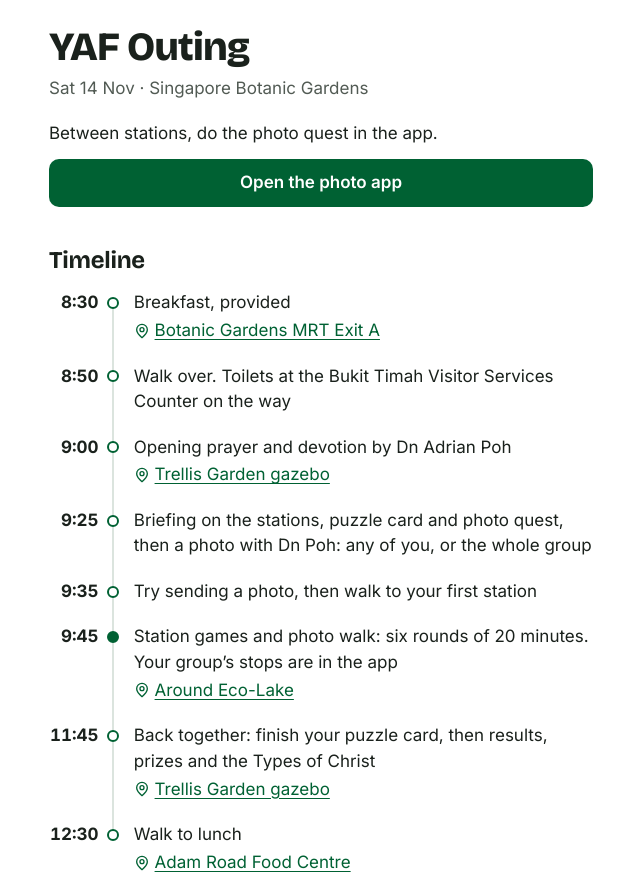
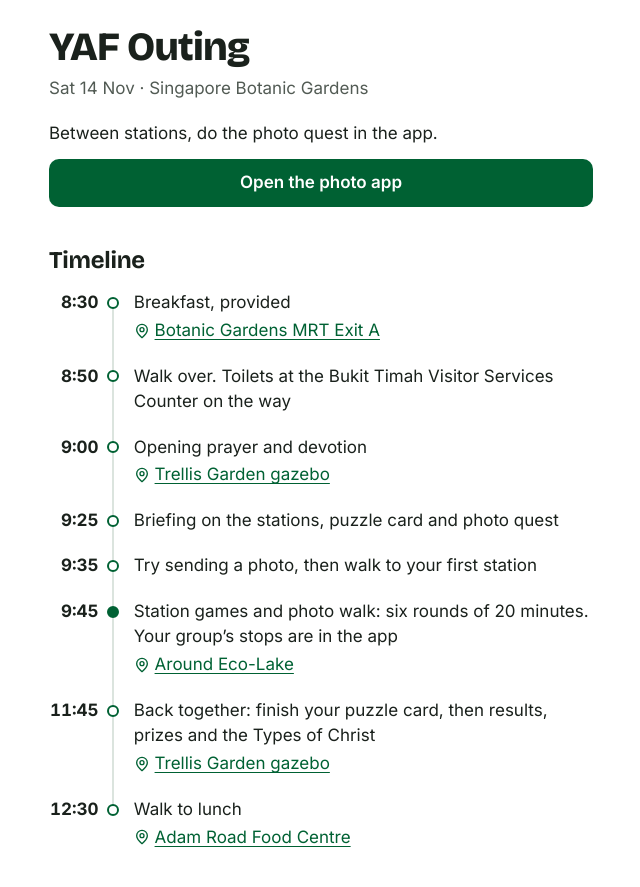
Before and after one commit to samyipsh/yaf-outing-2026, a plain HTML site: page index.html in a window 1280 px wide. Shown: the top 887 px of the page, without its empty margins (319-959 px from the left). Drawn offline with nearby package versions, Linux system fonts and the light colour scheme.

Commit message:
Guide: drop Dn Poh from the 9:00 and 9:25 rows
Co-Authored-By: Claude Opus 5.5 <noreply@anthropic.com>

```diff
--- a/index.html
+++ b/index.html
@@ -41,14 +41,14 @@
       <li>
         <span class="time">9:00</span>
         <div>
-          <p class="what">Opening prayer and devotion by Dn Adrian Poh</p>
+          <p class="what">Opening prayer and devotion</p>
           <p class="where"><a href="https://www.google.com/maps/search/?api=1&amp;query=1.32121,103.81537"><svg class="pin" viewBox="0 0 24 24" fill="none" stroke="currentColor" stroke-width="2" stroke-linecap="round" stroke-linejoin="round" aria-hidden="true"><path d="M20 10c0 5-8 12-8 12s-8-7-8-12a8 8 0 0 1 16 0Z"/><circle cx="12" cy="10" r="3"/></svg>Trellis Garden gazebo</a></p>
         </div>
       </li>
       <li>
         <span class="time">9:25</span>
         <div>
-          <p class="what">Briefing on the stations, puzzle card and photo quest, then a photo with Dn Poh: any of you, or the whole group</p>
+          <p class="what">Briefing on the stations, puzzle card and photo quest</p>
         </div>
       </li>
       <li>
```
